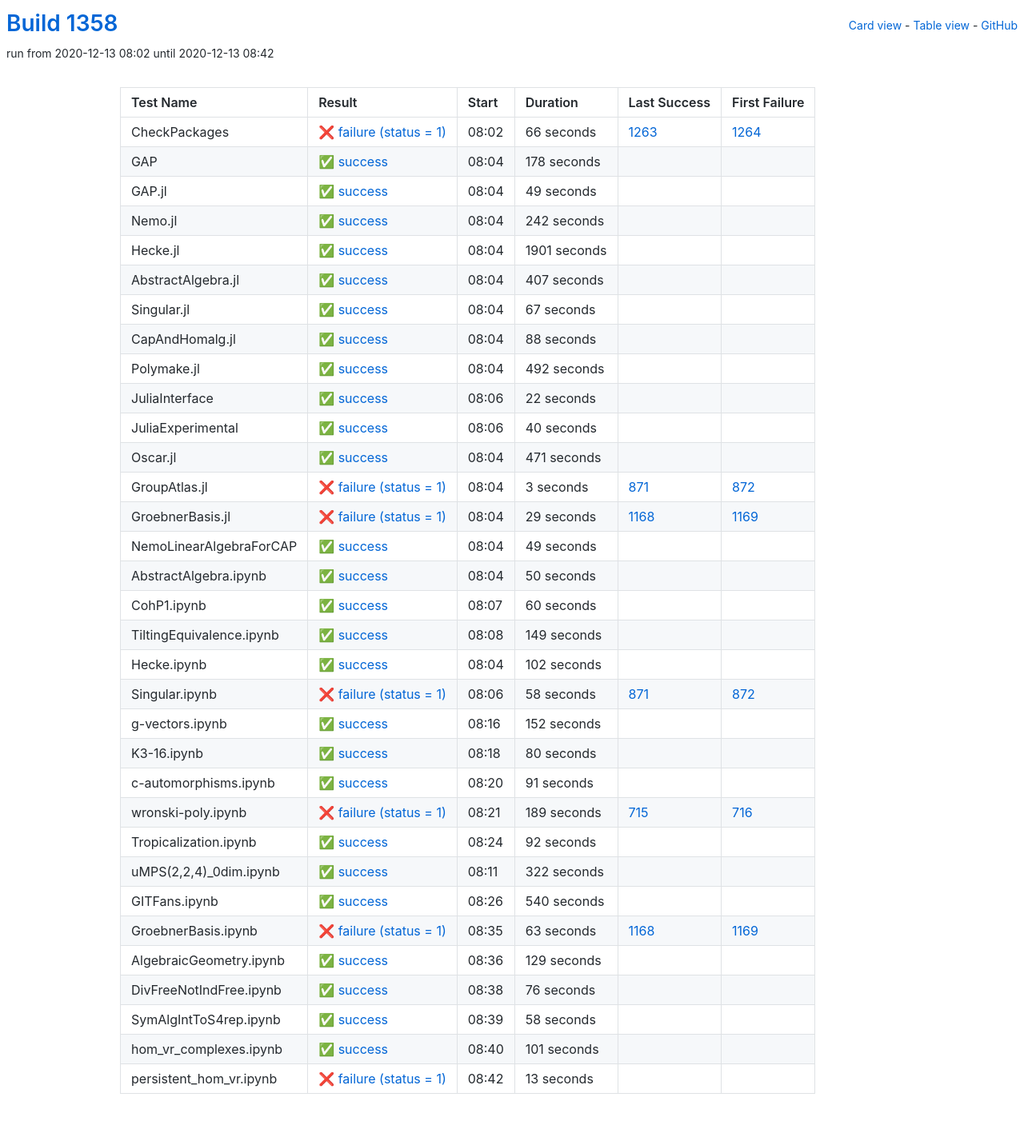
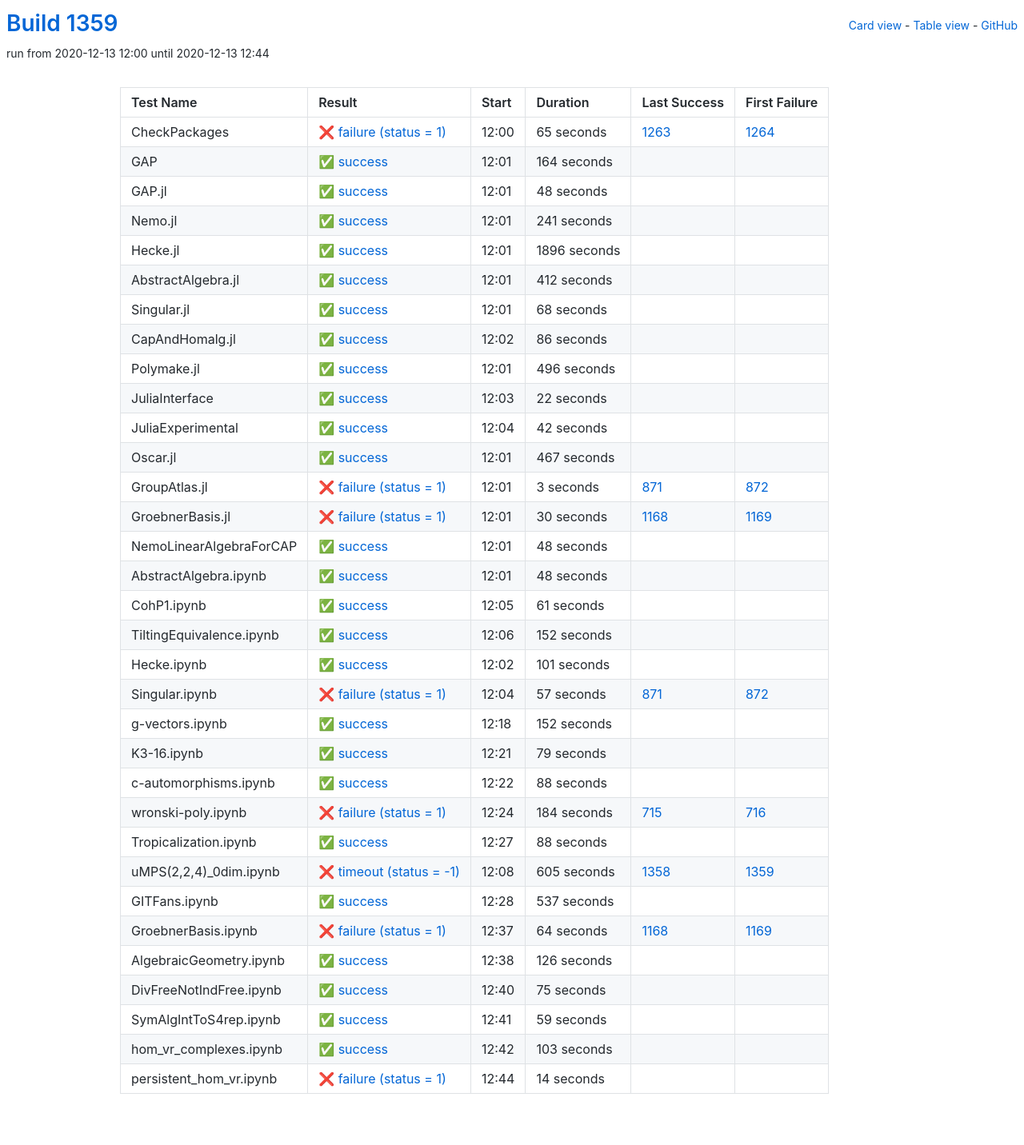
Before and after one commit to oscar-system/oscar-ci-status-stable, a Jekyll site: the page built from table.html, in a window 1280 px wide. Shown: the whole page at 80% size. Built offline with Jekyll 4.4.1, drawn with Linux system fonts in a browser that asks for light colours.

Commit message:
Build #1359

```diff
--- a/_data/ci.yml
+++ b/_data/ci.yml
@@ -1,6 +1,6 @@
 ---
-build: 1358
-build_url: https://oscarci.mathematik.uni-kl.de/job/oscar-stable/1358/
+build: 1359
+build_url: https://oscarci.mathematik.uni-kl.de/job/oscar-stable/1359/
 job: oscar-stable
 organization: oscar-system
 repo: oscar-ci-status-stable
@@ -8,116 +8,116 @@ repourl: https://github.com/oscar-system/oscar-ci-status-stable
 tests:
 - name: CheckPackages
   id: checkpackages
-  log: https://oscarci.mathematik.uni-kl.de/job/oscar-stable/1358/artifact/logs/build-1358/CheckPackages.log
-  start: 2020-12-13 08:02
+  log: https://oscarci.mathematik.uni-kl.de/job/oscar-stable/1359/artifact/logs/build-1359/CheckPackages.log
+  start: 2020-12-13 12:00
   success: false
   exitcode: 1
   status: failure
-  duration: 66
+  duration: 65
   last_success: 1263
   last_success_url: https://oscarci.mathematik.uni-kl.de/job/oscar-stable/1263/
   first_failure: 1264
   first_failure_url: https://oscarci.mathematik.uni-kl.de/job/oscar-stable/1264/
 - name: GAP
   id: gap
-  log: https://oscarci.mathematik.uni-kl.de/job/oscar-stable/1358/artifact/logs/build-1358/GAP.log
-  start: 2020-12-13 08:04
+  log: https://oscarci.mathematik.uni-kl.de/job/oscar-stable/1359/artifact/logs/build-1359/GAP.log
+  start: 2020-12-13 12:01
   success: true
   exitcode: 0
   status: success
-  duration: 178
+  duration: 164
   last_success: false
   last_success_url:
   first_failure: false
   first_failure_url:
 - name: GAP.jl
   id: gap-jl
-  log: https://oscarci.mathematik.uni-kl.de/job/oscar-stable/1358/artifact/logs/build-1358/GAP.jl.log
-  start: 2020-12-13 08:04
+  log: https://oscarci.mathematik.uni-kl.de/job/oscar-stable/1359/artifact/logs/build-1359/GAP.jl.log
+  start: 2020-12-13 12:01
   success: true
   exitcode: 0
   status: success
-  duration: 49
+  duration: 48
   last_success: false
   last_success_url:
   first_failure: false
   first_failure_url:
 - name: Nemo.jl
   id: nemo-jl
-  log: https://oscarci.mathematik.uni-kl.de/job/oscar-stable/1358/artifact/logs/build-1358/Nemo.jl.log
-  start: 2020-12-13 08:04
+  log: https://oscarci.mathematik.uni-kl.de/job/oscar-stable/1359/artifact/logs/build-1359/Nemo.jl.log
+  start: 2020-12-13 12:01
   success: true
   exitcode: 0
   status: success
-  duration: 242
+  duration: 241
   last_success: false
   last_success_url:
   first_failure: false
   first_failure_url:
 - name: Hecke.jl
   id: hecke-jl
-  log: https://oscarci.mathematik.uni-kl.de/job/oscar-stable/1358/artifact/logs/build-1358/Hecke.jl.log
-  start: 2020-12-13 08:04
+  log: https://oscarci.mathematik.uni-kl.de/job/oscar-stable/1359/artifact/logs/build-1359/Hecke.jl.log
+  start: 2020-12-13 12:01
   success: true
   exitcode: 0
   status: success
-  duration: 1901
+  duration: 1896
   last_success: false
   last_success_url:
   first_failure: false
   first_failure_url:
 - name: AbstractAlgebra.jl
   id: abstractalgebra-jl
-  log: https://oscarci.mathematik.uni-kl.de/job/oscar-stable/1358/artifact/logs/build-1358/AbstractAlgebra.jl.log
-  start: 2020-12-13 08:04
+  log: https://oscarci.mathematik.uni-kl.de/job/oscar-stable/1359/artifact/logs/build-1359/AbstractAlgebra.jl.log
+  start: 2020-12-13 12:01
   success: true
   exitcode: 0
   status: success
-  duration: 407
+  duration: 412
   last_success: false
   last_success_url:
   first_failure: false
   first_failure_url:
 - name: Singular.jl
   id: singular-jl
-  log: https://oscarci.mathematik.uni-kl.de/job/oscar-stable/1358/artifact/logs/build-1358/Singular.jl.log
-  start: 2020-12-13 08:04
+  log: https://oscarci.mathematik.uni-kl.de/job/oscar-stable/1359/artifact/logs/build-1359/Singular.jl.log
+  start: 2020-12-13 12:01
   success: true
   exitcode: 0
   status: success
-  duration: 67
+  duration: 68
   last_success: false
   last_success_url:
   first_failure: false
   first_failure_url:
 - name: CapAndHomalg.jl
   id: capandhomalg-jl
-  log: https://oscarci.mathematik.uni-kl.de/job/oscar-stable/1358/artifact/logs/build-1358/CapAndHomalg.jl.log
-  start: 2020-12-13 08:04
+  log: https://oscarci.mathematik.uni-kl.de/job/oscar-stable/1359/artifact/logs/build-1359/CapAndHomalg.jl.log
+  start: 2020-12-13 12:02
   success: true
   exitcode: 0
   status: success
-  duration: 88
+  duration: 86
   last_success: false
   last_success_url:
   first_failure: false
   first_failure_url:
 - name: Polymake.jl
   id: polymake-jl
-  log: https://oscarci.mathematik.uni-kl.de/job/oscar-stable/1358/artifact/logs/build-1358/Polymake.jl.log
-  start: 2020-12-13 08:04
+  log: https://oscarci.mathematik.uni-kl.de/job/oscar-stable/1359/artifact/logs/build-1359/Polymake.jl.log
+  start: 2020-12-13 12:01
   success: true
   exitcode: 0
   status: success
-  duration: 492
+  duration: 496
   last_success: false
   last_success_url:
   first_failure: false
   first_failure_url:
 - name: JuliaInterface
   id: juliainterface
-  log: https://oscarci.mathematik.uni-kl.de/job/oscar-stable/1358/artifact/logs/build-1358/JuliaInterface.log
-  start: 2020-12-13 08:06
+  log: https://oscarci.mathematik.uni-kl.de/job/oscar-stable/1359/artifact/logs/build-1359/JuliaInterface.log
+  start: 2020-12-13 12:03
   success: true
   exitcode: 0
   status: success
@@ -128,32 +128,32 @@ tests:
   first_failure_url:
 - name: JuliaExperimental
   id: juliaexperimental
-  log: https://oscarci.mathematik.uni-kl.de/job/oscar-stable/1358/artifact/logs/build-1358/JuliaExperimental.log
-  start: 2020-12-13 08:06
+  log: https://oscarci.mathematik.uni-kl.de/job/oscar-stable/1359/artifact/logs/build-1359/JuliaExperimental.log
+  start: 2020-12-13 12:04
   success: true
   exitcode: 0
   status: success
-  duration: 40
+  duration: 42
   last_success: false
   last_success_url:
   first_failure: false
   first_failure_url:
 - name: Oscar.jl
   id: oscar-jl
-  log: https://oscarci.mathematik.uni-kl.de/job/oscar-stable/1358/artifact/logs/build-1358/Oscar.jl.log
-  start: 2020-12-13 08:04
+  log: https://oscarci.mathematik.uni-kl.de/job/oscar-stable/1359/artifact/logs/build-1359/Oscar.jl.log
+  start: 2020-12-13 12:01
   success: true
   exitcode: 0
   status: success
-  duration: 471
+  duration: 467
   last_success: false
   last_success_url:
   first_failure: false
   first_failure_url:
 - name: GroupAtlas.jl
   id: groupatlas-jl
-  log: https://oscarci.mathematik.uni-kl.de/job/oscar-stable/1358/artifact/logs/build-1358/GroupAtlas.jl.log
-  start: 2020-12-13 08:04
+  log: https://oscarci.mathematik.uni-kl.de/job/oscar-stable/1359/artifact/logs/build-1359/GroupAtlas.jl.log
+  start: 2020-12-13 12:01
   success: false
   exitcode: 1
   status: failure
@@ -164,92 +164,92 @@ tests:
   first_failure_url: https://oscarci.mathematik.uni-kl.de/job/oscar-stable/872/
 - name: GroebnerBasis.jl
   id: groebnerbasis-jl
-  log: https://oscarci.mathematik.uni-kl.de/job/oscar-stable/1358/artifact/logs/build-1358/GroebnerBasis.jl.log
-  start: 2020-12-13 08:04
+  log: https://oscarci.mathematik.uni-kl.de/job/oscar-stable/1359/artifact/logs/build-1359/GroebnerBasis.jl.log
+  start: 2020-12-13 12:01
   success: false
   exitcode: 1
   status: failure
-  duration: 29
+  duration: 30
   last_success: 1168
   last_success_url: https://oscarci.mathematik.uni-kl.de/job/oscar-stable/1168/
   first_failure: 1169
   first_failure_url: https://oscarci.mathematik.uni-kl.de/job/oscar-stable/1169/
 - name: NemoLinearAlgebraForCAP
   id: nemolinearalgebraforcap
-  log: https://oscarci.mathematik.uni-kl.de/job/oscar-stable/1358/artifact/logs/build-1358/NemoLinearAlgebraForCAP.log
-  start: 2020-12-13 08:04
+  log: https://oscarci.mathematik.uni-kl.de/job/oscar-stable/1359/artifact/logs/build-1359/NemoLinearAlgebraForCAP.log
+  start: 2020-12-13 12:01
   success: true
   exitcode: 0
   status: success
-  duration: 49
+  duration: 48
   last_success: false
   last_success_url:
   first_failure: false
   first_failure_url:
 - name: AbstractAlgebra.ipynb
   id: abstractalgebra-ipynb
-  log: https://oscarci.mathematik.uni-kl.de/job/oscar-stable/1358/artifact/logs/build-1358/AbstractAlgebra.ipynb.log
-  start: 2020-12-13 08:04
+  log: https://oscarci.mathematik.uni-kl.de/job/oscar-stable/1359/artifact/logs/build-1359/AbstractAlgebra.ipynb.log
+  start: 2020-12-13 12:01
   success: true
   exitcode: 0
   status: success
-  duration: 50
+  duration: 48
   last_success: false
   last_success_url:
   first_failure: false
   first_failure_url:
 - name: CohP1.ipynb
   id: cohp1-ipynb
-  log: https://oscarci.mathematik.uni-kl.de/job/oscar-stable/1358/artifact/logs/build-1358/CohP1.ipynb.log
-  start: 2020-12-13 08:07
+  log: https://oscarci.mathematik.uni-kl.de/job/oscar-stable/1359/artifact/logs/build-1359/CohP1.ipynb.log
+  start: 2020-12-13 12:05
   success: true
   exitcode: 0
   status: success
-  duration: 60
+  duration: 61
   last_success: false
   last_success_url:
   first_failure: false
   first_failure_url:
 - name: TiltingEquivalence.ipynb
   id: tiltingequivalence-ipynb
-  log: https://oscarci.mathematik.uni-kl.de/job/oscar-stable/1358/artifact/logs/build-1358/TiltingEquivalence.ipynb.log
-  start: 2020-12-13 08:08
+  log: https://oscarci.mathematik.uni-kl.de/job/oscar-stable/1359/artifact/logs/build-1359/TiltingEquivalence.ipynb.log
+  start: 2020-12-13 12:06
   success: true
   exitcode: 0
   status: success
-  duration: 149
+  duration: 152
   last_success: false
   last_success_url:
   first_failure: false
   first_failure_url:
 - name: Hecke.ipynb
   id: hecke-ipynb
-  log: https://oscarci.mathematik.uni-kl.de/job/oscar-stable/1358/artifact/logs/build-1358/Hecke.ipynb.log
-  start: 2020-12-13 08:04
+  log: https://oscarci.mathematik.uni-kl.de/job/oscar-stable/1359/artifact/logs/build-1359/Hecke.ipynb.log
+  start: 2020-12-13 12:02
   success: true
   exitcode: 0
   status: success
-  duration: 102
+  duration: 101
   last_success: false
   last_success_url:
   first_failure: false
   first_failure_url:
 - name: Singular.ipynb
   id: singular-ipynb
-  log: https://oscarci.mathematik.uni-kl.de/job/oscar-stable/1358/artifact/logs/build-1358/Singular.ipynb.log
-  start: 2020-12-13 08:06
+  log: https://oscarci.mathematik.uni-kl.de/job/oscar-stable/1359/artifact/logs/build-1359/Singular.ipynb.log
+  start: 2020-12-13 12:04
   success: false
   exitcode: 1
   status: failure
-  duration: 58
+  duration: 57
   last_success: 871
   last_success_url: https://oscarci.mathematik.uni-kl.de/job/oscar-stable/871/
   first_failure: 872
   first_failure_url: https://oscarci.mathematik.uni-kl.de/job/oscar-stable/872/
 - name: g-vectors.ipynb
   id: g-vectors-ipynb
-  log: https://oscarci.mathematik.uni-kl.de/job/oscar-stable/1358/artifact/logs/build-1358/g-vectors.ipynb.log
-  start: 2020-12-13 08:16
+  log: https://oscarci.mathematik.uni-kl.de/job/oscar-stable/1359/artifact/logs/build-1359/g-vectors.ipynb.log
+  start: 2020-12-13 12:18
   success: true
   exitcode: 0
   status: success
@@ -260,144 +260,144 @@ tests:
   first_failure_url:
 - name: K3-16.ipynb
   id: k3-16-ipynb
-  log: https://oscarci.mathematik.uni-kl.de/job/oscar-stable/1358/artifact/logs/build-1358/K3-16.ipynb.log
-  start: 2020-12-13 08:18
+  log: https://oscarci.mathematik.uni-kl.de/job/oscar-stable/1359/artifact/logs/build-1359/K3-16.ipynb.log
+  start: 2020-12-13 12:21
   success: true
   exitcode: 0
   status: success
-  duration: 80
+  duration: 79
   last_success: false
   last_success_url:
   first_failure: false
   first_failure_url:
 - name: c-automorphisms.ipynb
   id: c-automorphisms-ipynb
-  log: https://oscarci.mathematik.uni-kl.de/job/oscar-stable/1358/artifact/logs/build-1358/c-automorphisms.ipynb.log
-  start: 2020-12-13 08:20
+  log: https://oscarci.mathematik.uni-kl.de/job/oscar-stable/1359/artifact/logs/build-1359/c-automorphisms.ipynb.log
+  start: 2020-12-13 12:22
   success: true
   exitcode: 0
   status: success
-  duration: 91
+  duration: 88
   last_success: false
   last_success_url:
   first_failure: false
   first_failure_url:
 - name: wronski-poly.ipynb
   id: wronski-poly-ipynb
-  log: https://oscarci.mathematik.uni-kl.de/job/oscar-stable/1358/artifact/logs/build-1358/wronski-poly.ipynb.log
-  start: 2020-12-13 08:21
+  log: https://oscarci.mathematik.uni-kl.de/job/oscar-stable/1359/artifact/logs/build-1359/wronski-poly.ipynb.log
+  start: 2020-12-13 12:24
   success: false
   exitcode: 1
   status: failure
-  duration: 189
+  duration: 184
   last_success: 715
   last_success_url: https://oscarci.mathematik.uni-kl.de/job/oscar-stable/715/
   first_failure: 716
   first_failure_url: https://oscarci.mathematik.uni-kl.de/job/oscar-stable/716/
 - name: Tropicalization.ipynb
   id: tropicalization-ipynb
-  log: https://oscarci.mathematik.uni-kl.de/job/oscar-stable/1358/artifact/logs/build-1358/Tropicalization.ipynb.log
-  start: 2020-12-13 08:24
+  log: https://oscarci.mathematik.uni-kl.de/job/oscar-stable/1359/artifact/logs/build-1359/Tropicalization.ipynb.log
+  start: 2020-12-13 12:27
   success: true
   exitcode: 0
   status: success
-  duration: 92
+  duration: 88
   last_success: false
   last_success_url:
   first_failure: false
   first_failure_url:
 - name: uMPS(2,2,4)_0dim.ipynb
   id: umps-2-2-4-0dim-ipynb
-  log: https://oscarci.mathematik.uni-kl.de/job/oscar-stable/1358/artifact/logs/build-1358/uMPS-2-2-4-_0dim.ipynb.log
-  start: 2020-12-13 08:11
+  log: https://oscarci.mathematik.uni-kl.de/job/oscar-stable/1359/artifact/logs/build-1359/uMPS-2-2-4-_0dim.ipynb.log
+  start: 2020-12-13 12:08
+  success: false
+  exitcode: -1
+  status: timeout
+  duration: 605
+  last_success: 1358
+  last_success_url: https://oscarci.mathematik.uni-kl.de/job/oscar-stable/1358/
+  first_failure: 1359
+  first_failure_url: https://oscarci.mathematik.uni-kl.de/job/oscar-stable/1359/
+- name: GITFans.ipynb
+  id: gitfans-ipynb
+  log: https://oscarci.mathematik.uni-kl.de/job/oscar-stable/1359/artifact/logs/build-1359/GITFans.ipynb.log
+  start: 2020-12-13 12:28
   success: true
   exitcode: 0
   status: success
-  duration: 322
-  last_success: false
-  last_success_url:
-  first_failure: false
-  first_failure_url:
-- name: GITFans.ipynb
-  id: gitfans-ipynb
-  log: https://oscarci.mathematik.uni-kl.de/job/oscar-stable/1358/artifact/logs/build-1358/GITFans.ipynb.log
-  start: 2020-12-13 08:26
-  success: true
-  exitcode: 0
-  status: success
-  duration: 540
+  duration: 537
   last_success: false
   last_success_url:
   first_failure: false
   first_failure_url:
 - name: GroebnerBasis.ipynb
   id: groebnerbasis-ipynb
-  log: https://oscarci.mathematik.uni-kl.de/job/oscar-stable/1358/artifact/logs/build-1358/GroebnerBasis.ipynb.log
-  start: 2020-12-13 08:35
+  log: https://oscarci.mathematik.uni-kl.de/job/oscar-stable/1359/artifact/logs/build-1359/GroebnerBasis.ipynb.log
+  start: 2020-12-13 12:37
   success: false
   exitcode: 1
   status: failure
-  duration: 63
+  duration: 64
   last_success: 1168
   last_success_url: https://oscarci.mathematik.uni-kl.de/job/oscar-stable/1168/
   first_failure: 1169
   first_failure_url: https://oscarci.mathematik.uni-kl.de/job/oscar-stable/1169/
 - name: AlgebraicGeometry.ipynb
   id: algebraicgeometry-ipynb
-  log: https://oscarci.mathematik.uni-kl.de/job/oscar-stable/1358/artifact/logs/build-1358/AlgebraicGeometry.ipynb.log
-  start: 2020-12-13 08:36
+  log: https://oscarci.mathematik.uni-kl.de/job/oscar-stable/1359/artifact/logs/build-1359/AlgebraicGeometry.ipynb.log
+  start: 2020-12-13 12:38
   success: true
   exitcode: 0
   status: success
-  duration: 129
+  duration: 126
   last_success: false
   last_success_url:
   first_failure: false
   first_failure_url:
 - name: DivFreeNotIndFree.ipynb
   id: divfreenotindfree-ipynb
-  log: https://oscarci.mathematik.uni-kl.de/job/oscar-stable/1358/artifact/logs/build-1358/DivFreeNotIndFree.ipynb.log
-  start: 2020-12-13 08:38
+  log: https://oscarci.mathematik.uni-kl.de/job/oscar-stable/1359/artifact/logs/build-1359/DivFreeNotIndFree.ipynb.log
+  start: 2020-12-13 12:40
   success: true
   exitcode: 0
   status: success
-  duration: 76
+  duration: 75
   last_success: false
   last_success_url:
   first_failure: false
   first_failure_url:
 - name: SymAlgIntToS4rep.ipynb
   id: symalginttos4rep-ipynb
-  log: https://oscarci.mathematik.uni-kl.de/job/oscar-stable/1358/artifact/logs/build-1358/SymAlgIntToS4rep.ipynb.log
-  start: 2020-12-13 08:39
+  log: https://oscarci.mathematik.uni-kl.de/job/oscar-stable/1359/artifact/logs/build-1359/SymAlgIntToS4rep.ipynb.log
+  start: 2020-12-13 12:41
   success: true
   exitcode: 0
   status: success
-  duration: 58
+  duration: 59
   last_success: false
   last_success_url:
   first_failure: false
   first_failure_url:
 - name: hom_vr_complexes.ipynb
   id: hom-vr-complexes-ipynb
-  log: https://oscarci.mathematik.uni-kl.de/job/oscar-stable/1358/artifact/logs/build-1358/hom_vr_complexes.ipynb.log
-  start: 2020-12-13 08:40
+  log: https://oscarci.mathematik.uni-kl.de/job/oscar-stable/1359/artifact/logs/build-1359/hom_vr_complexes.ipynb.log
+  start: 2020-12-13 12:42
   success: true
   exitcode: 0
   status: success
-  duration: 101
+  duration: 103
   last_success: false
   last_success_url:
   first_failure: false
   first_failure_url:
 - name: persistent_hom_vr.ipynb
   id: persistent-hom-vr-ipynb
-  log: https://oscarci.mathematik.uni-kl.de/job/oscar-stable/1358/artifact/logs/build-1358/persistent_hom_vr.ipynb.log
-  start: 2020-12-13 08:42
+  log: https://oscarci.mathematik.uni-kl.de/job/oscar-stable/1359/artifact/logs/build-1359/persistent_hom_vr.ipynb.log
+  start: 2020-12-13 12:44
   success: false
   exitcode: 1
   status: failure
-  duration: 13
+  duration: 14
   last_success: false
   last_success_url:
   first_failure: false
```
Also changed, not shown: README.md.
